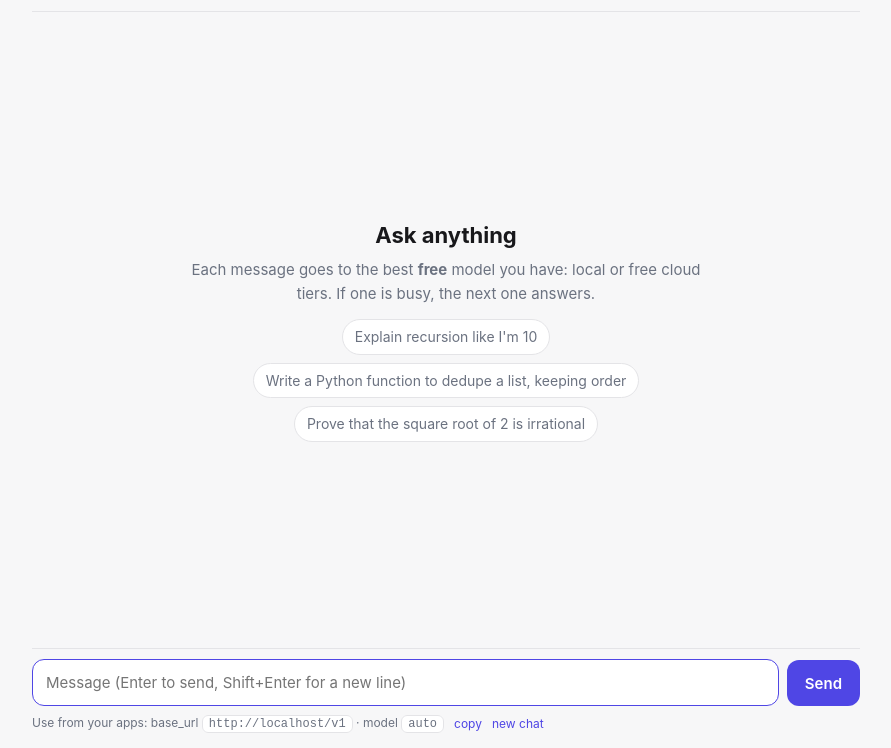
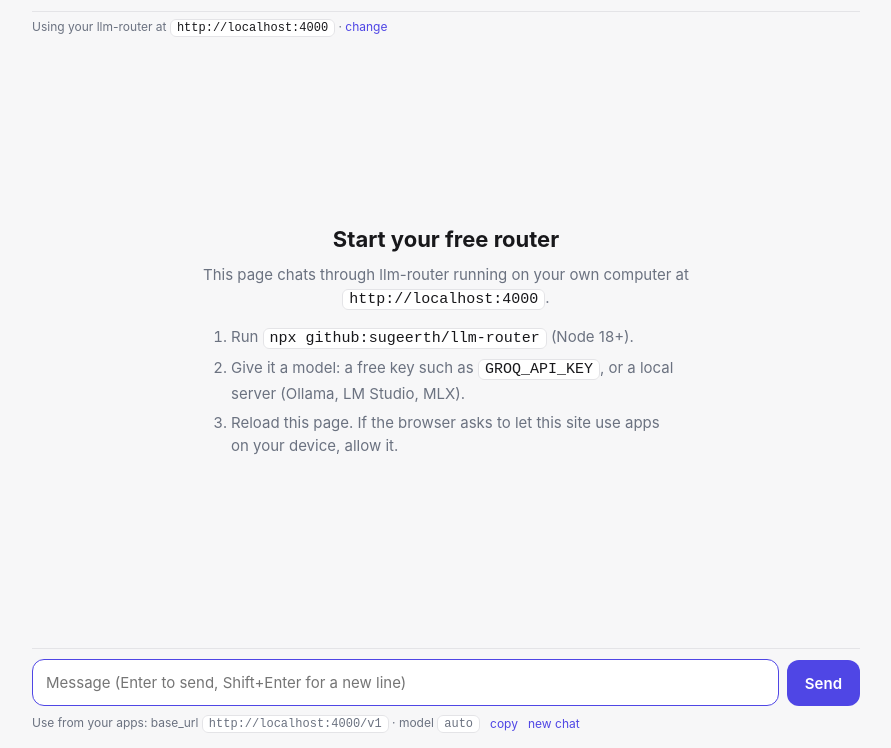
Before and after one commit to sugeerth/llm-router, a website: page app/index.html in a window 1280 px wide. Shown: the part 52-800 px from the top of the page, without its empty margins (194-1085 px from the left). Drawn offline with Linux system fonts and the light colour scheme; no server answers.

Commit message:
Host the chat app on GitHub Pages (connects to the visitor's own router)
- Move src/app.html -> app/index.html (one file for the router and the website).
- The page finds its router: same origin when llm-router serves it, otherwise
  http://localhost:4000 (changeable). Shows setup steps when no router runs.
- Playground hero links to the chat app; README links the hosted page.

```diff
--- a/src/app.html
+++ b/app/index.html
@@ -58,6 +58,10 @@ textarea:focus { border-color: var(--accent); }
 .hint { font-size: 12px; color: var(--muted); margin-top: 8px; display: flex; gap: 10px; flex-wrap: wrap; align-items: center; }
 .hint code { background: var(--panel); border: 1px solid var(--border); border-radius: 6px; padding: 1px 6px; }
 .link { background: none; border: 0; color: var(--accent); cursor: pointer; padding: 0; font-size: 12px; }
+.routerline { font-size: 12px; color: var(--muted); padding: 6px 0 0; }
+.setup ol { text-align: left; margin: 14px auto 0; padding-left: 20px; max-width: 470px; }
+.setup li { margin: 6px 0; }
+.setup code, .routerline code { background: var(--panel); border: 1px solid var(--border); border-radius: 6px; padding: 1px 6px; color: var(--text); }
 </style>
 </head>
 <body>
@@ -102,13 +106,28 @@ textarea:focus { border-color: var(--accent); }
   let busy = false;
   let key = null;
   try { key = sessionStorage.getItem('llm-router-key'); } catch {}
-  const base = location.origin + '/v1';
-  $('#base').textContent = base;
+  // Where is the router? Same origin when llm-router serves this page; otherwise (the copy
+  // on GitHub Pages) the visitor's own router, http://localhost:4000 unless changed.
+  let API = '';
+  let remote = false;
+  async function detectAPI() {
+    const q = new URLSearchParams(location.search).get('api');
+    if (q) return q.replace(/\/+$/, '');
+    if (location.protocol.startsWith('http')) {
+      try {
+        const r = await fetch('/health', { cache: 'no-store' });
+        if (r.ok && (await r.json()).ok) return location.origin;
+      } catch {}
+    }
+    let saved = null;
+    try { saved = localStorage.getItem('llm-router-base'); } catch {}
+    return saved || 'http://localhost:4000';
+  }
 
   async function api(path, opts = {}, retried = false) {
     const headers = { 'content-type': 'application/json', ...(opts.headers || {}) };
     if (key) headers.authorization = 'Bearer ' + key;
-    const res = await fetch(path, { ...opts, headers });
+    const res = await fetch(API + path, { ...opts, headers });
     if (res.status === 401 && !retried) {
       const k = prompt('This llm-router requires an API key:');
       if (k) {
@@ -145,6 +164,38 @@ textarea:focus { border-color: var(--accent); }
     });
   }
 
+  function code(text) { return el('code', null, text); }
+
+  function showRouterLine() {
+    const line = el('div', 'routerline');
+    line.append('Using your llm-router at ', code(API), ' · ');
+    const b = el('button', 'link', 'change');
+    b.type = 'button';
+    b.addEventListener('click', () => {
+      const v = prompt('Router URL (where llm-router runs):', API);
+      if (v) { try { localStorage.setItem('llm-router-base', v.trim().replace(/\/+$/, '')); } catch {} location.replace(location.pathname); }
+    });
+    line.appendChild(b);
+    $('header').after(line);
+  }
+
+  function showSetup() {
+    if (document.querySelector('.setup') || history.length) return;
+    const box = el('div', 'empty setup');
+    box.appendChild(el('h1', null, 'Start your free router'));
+    const intro = el('div');
+    intro.append('This page chats through llm-router running on your own computer at ', code(API), '.');
+    box.appendChild(intro);
+    const ol = el('ol');
+    const li1 = el('li'); li1.append('Run ', code('npx github:sugeerth/llm-router'), ' (Node 18+).');
+    const li2 = el('li'); li2.append('Give it a model: a free key such as ', code('GROQ_API_KEY'), ', or a local server (Ollama, LM Studio, MLX).');
+    const li3 = el('li', null, 'Reload this page. If the browser asks to let this site use apps on your device, allow it.');
+    ol.append(li1, li2, li3);
+    box.appendChild(ol);
+    const old = $('#empty');
+    if (old) old.replaceWith(box); else chat.prepend(box);
+  }
+
   async function loadStatus() {
     try {
       const [st, models] = await Promise.all([
@@ -152,6 +203,8 @@ textarea:focus { border-color: var(--accent); }
         api('/v1/models').then(r => r.json()),
       ]);
       const n = st.models || 0;
+      const setup = document.querySelector('.setup');
+      if (setup) setup.replaceWith(el('div', 'empty', 'Connected to your router. Ask anything.'));
       const pill = $('#status');
       pill.innerHTML = '';
       pill.appendChild(el('span', 'dot ' + (n ? 'ok' : 'warn')));
@@ -198,6 +251,7 @@ textarea:focus { border-color: var(--accent); }
       modelSel.value = [...modelSel.options].some(o => o.value === current) ? current : 'auto';
     } catch (err) {
       $('#status').textContent = 'router not reachable';
+      if (remote) showSetup();
     }
   }
 
@@ -275,16 +329,23 @@ textarea:focus { border-color: var(--accent); }
     $('#status').setAttribute('aria-expanded', String(open));
   });
   $('#copy').addEventListener('click', async () => {
-    try { await navigator.clipboard.writeText(base); $('#copy').textContent = 'copied'; } catch { $('#copy').textContent = base; }
+    const b = API + '/v1';
+    try { await navigator.clipboard.writeText(b); $('#copy').textContent = 'copied'; } catch { $('#copy').textContent = b; }
     setTimeout(() => { $('#copy').textContent = 'copy'; }, 1500);
   });
   $('#clear').addEventListener('click', () => location.replace(location.pathname));
 
-  loadStatus().then(() => {
+  detectAPI().then((a) => {
+    API = a;
+    remote = API !== location.origin;
+    $('#base').textContent = API + '/v1';
+    if (remote) showRouterLine();
+    return loadStatus();
+  }).then(() => {
     const q = new URLSearchParams(location.search).get('q');
-    if (q) send(q);
+    if (q && !document.querySelector('.setup')) send(q);
   });
-  setInterval(loadStatus, 30000);
+  setInterval(() => { if (API) loadStatus(); }, 30000);
   input.focus();
 })();
 </script>
--- a/package.json
+++ b/package.json
@@ -15,6 +15,7 @@
   "files": [
     "bin/",
     "src/",
+    "app/",
     "js/",
     "css/",
     "index.html",
--- a/src/server.js
+++ b/src/server.js
@@ -26,9 +26,9 @@ export const DEFAULT_CORS = [
 const EXPOSE = 'x-llm-router-model, x-llm-router-provider, x-llm-router-strategy, x-llm-router-attempts, x-llm-router-reason, x-llm-router-substituted';
 
 let appHTML = null;
-/** The built-in chat app (src/app.html), served at "/" to browsers. */
+/** The built-in chat app (app/index.html), served at "/" to browsers. */
 function appResponse() {
-    appHTML ??= fs.readFileSync(new URL('./app.html', import.meta.url), 'utf8');
+    appHTML ??= fs.readFileSync(new URL('../app/index.html', import.meta.url), 'utf8');
     return new Response(appHTML, {
         headers: {
             'content-type': 'text/html; charset=utf-8',
```
Also changed, not shown: index.html (+1 -0 lines), README.md.
